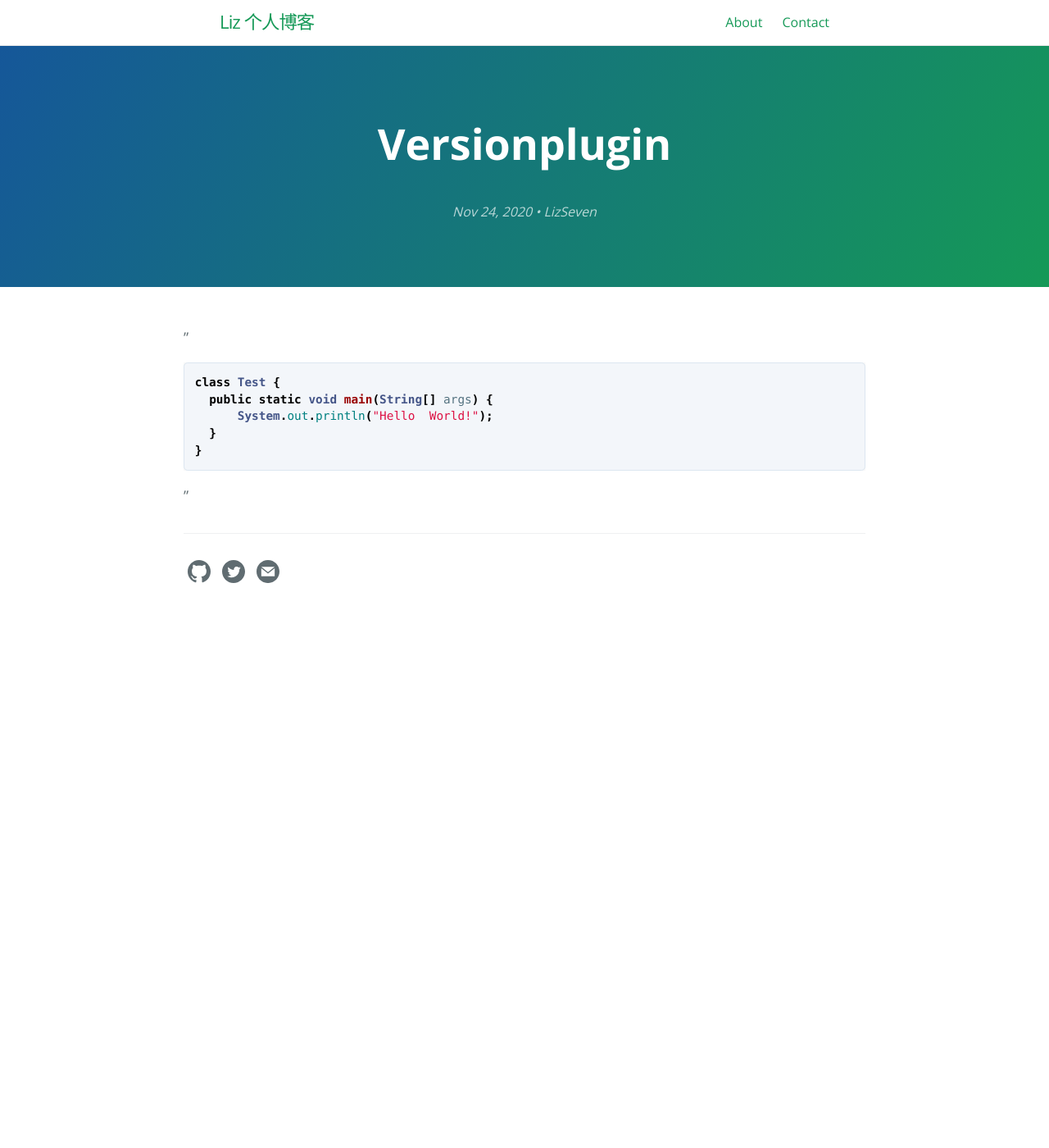
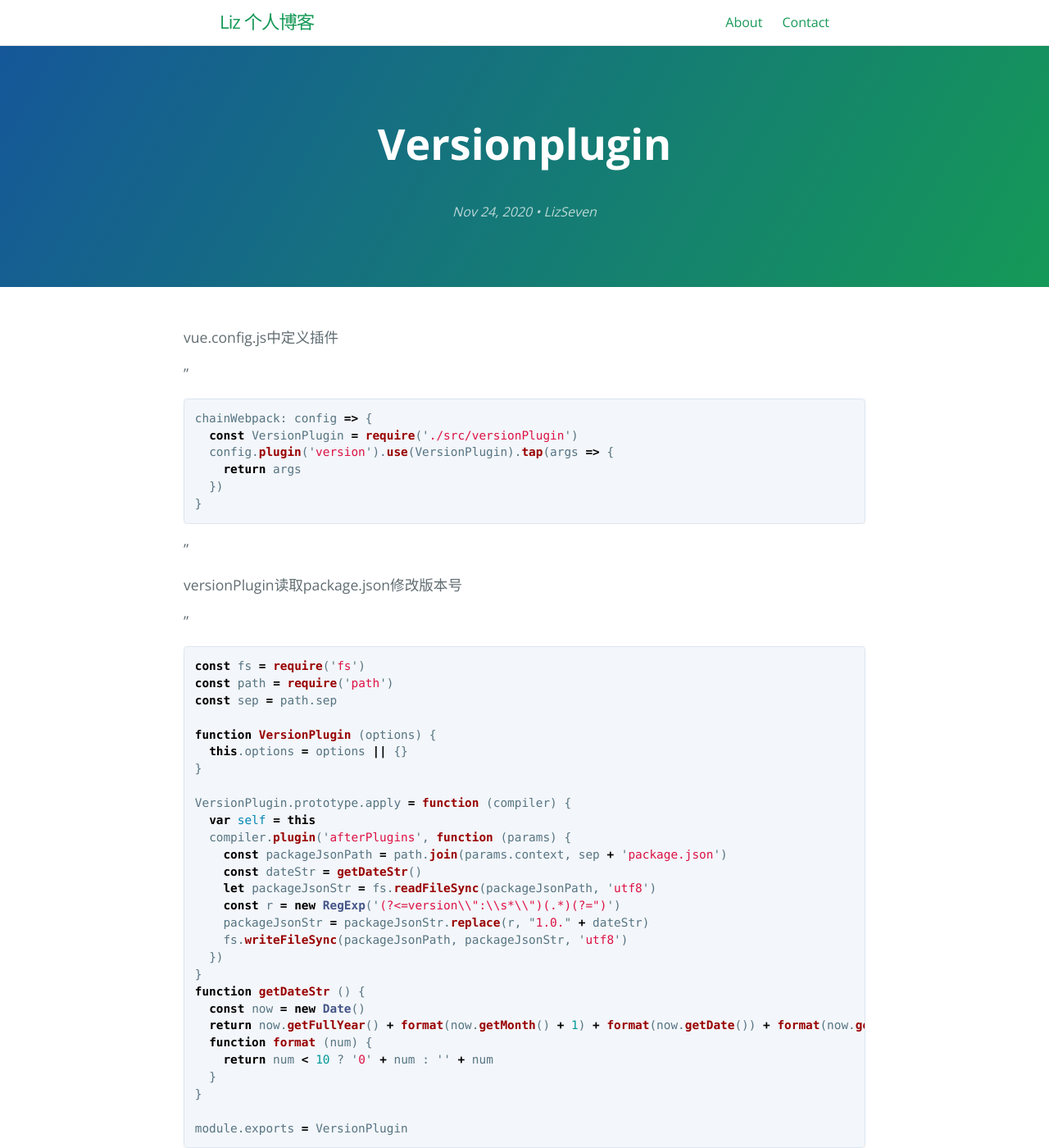
Before and after one commit to LizSeven/LizSeven.github.io, a Jekyll site: the page built from _posts/2020-11-24-versionPlugin.md, in a window 1280 px wide and 1400 px high. Shown: the whole window at 82% size. Built offline with Jekyll 4.4.1, drawn with Linux system fonts in a browser that asks for light colours; our own code applies the rules of GitHub Pages for plain Markdown files.

Commit message:
Update 2020-11-24-versionPlugin.md

````diff
--- a/_posts/2020-11-24-versionPlugin.md
+++ b/_posts/2020-11-24-versionPlugin.md
@@ -4,14 +4,50 @@
 
 ---
 
+vue.config.js中定义插件
+
+"
+```js
+chainWebpack: config => {
+  const VersionPlugin = require('./src/versionPlugin')
+  config.plugin('version').use(VersionPlugin).tap(args => {
+    return args
+  })
+}
+```
 "
 
-```java
-class Test {
-  public static void main(String[] args) {
-      System.out.println("Hello  World!");
+versionPlugin读取package.json修改版本号
+
+"
+```js
+const fs = require('fs')
+const path = require('path')
+const sep = path.sep
+
+function VersionPlugin (options) {
+  this.options = options || {}
+}
+
+VersionPlugin.prototype.apply = function (compiler) {
+  var self = this
+  compiler.plugin('afterPlugins', function (params) {
+    const packageJsonPath = path.join(params.context, sep + 'package.json')
+    const dateStr = getDateStr()
+    let packageJsonStr = fs.readFileSync(packageJsonPath, 'utf8')
+    const r = new RegExp('(?<=version\\":\\s*\\")(.*)(?=")')
+    packageJsonStr = packageJsonStr.replace(r, "1.0." + dateStr)
+    fs.writeFileSync(packageJsonPath, packageJsonStr, 'utf8')
+  })
+}
+function getDateStr () {
+  const now = new Date()
+  return now.getFullYear() + format(now.getMonth() + 1) + format(now.getDate()) + format(now.getHours()) + format(now.getMinutes())
+  function format (num) {
+    return num < 10 ? '0' + num : '' + num
   }
 }
+
+module.exports = VersionPlugin
 ```
-
 "
````
